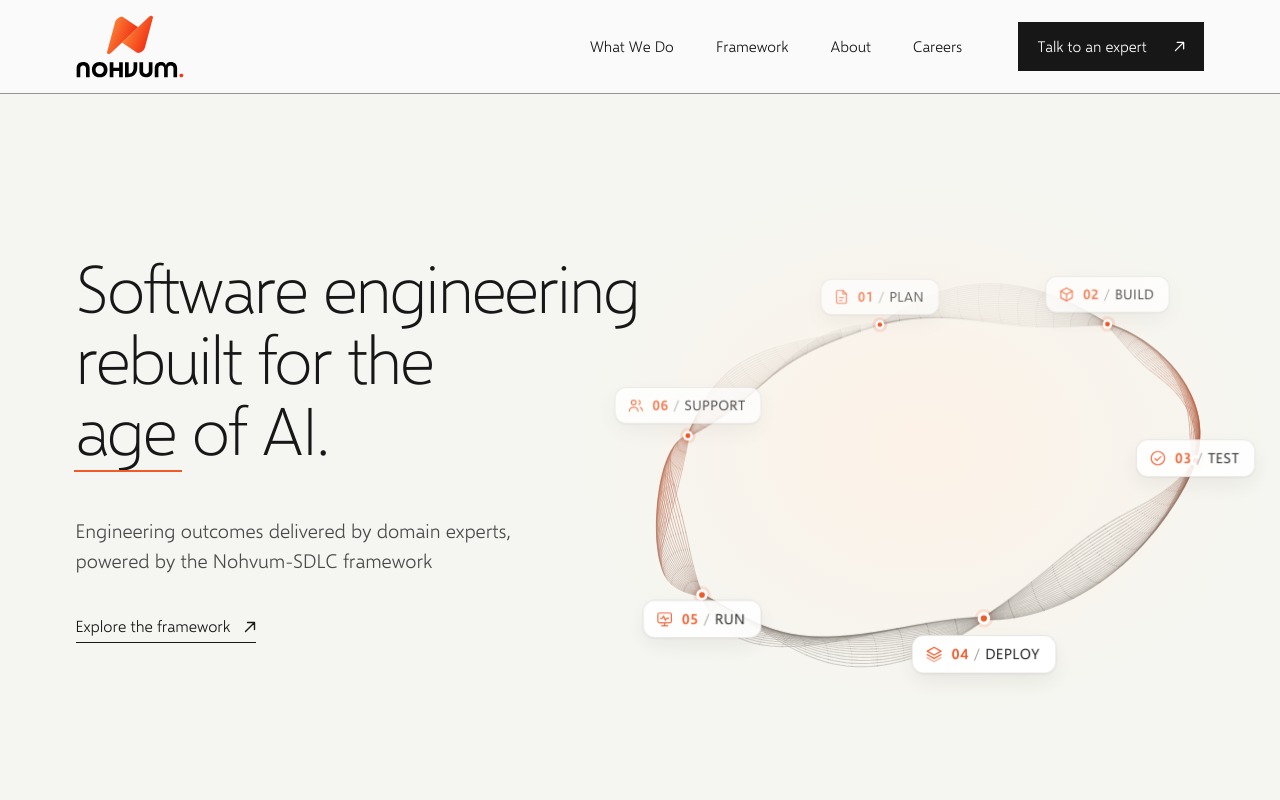
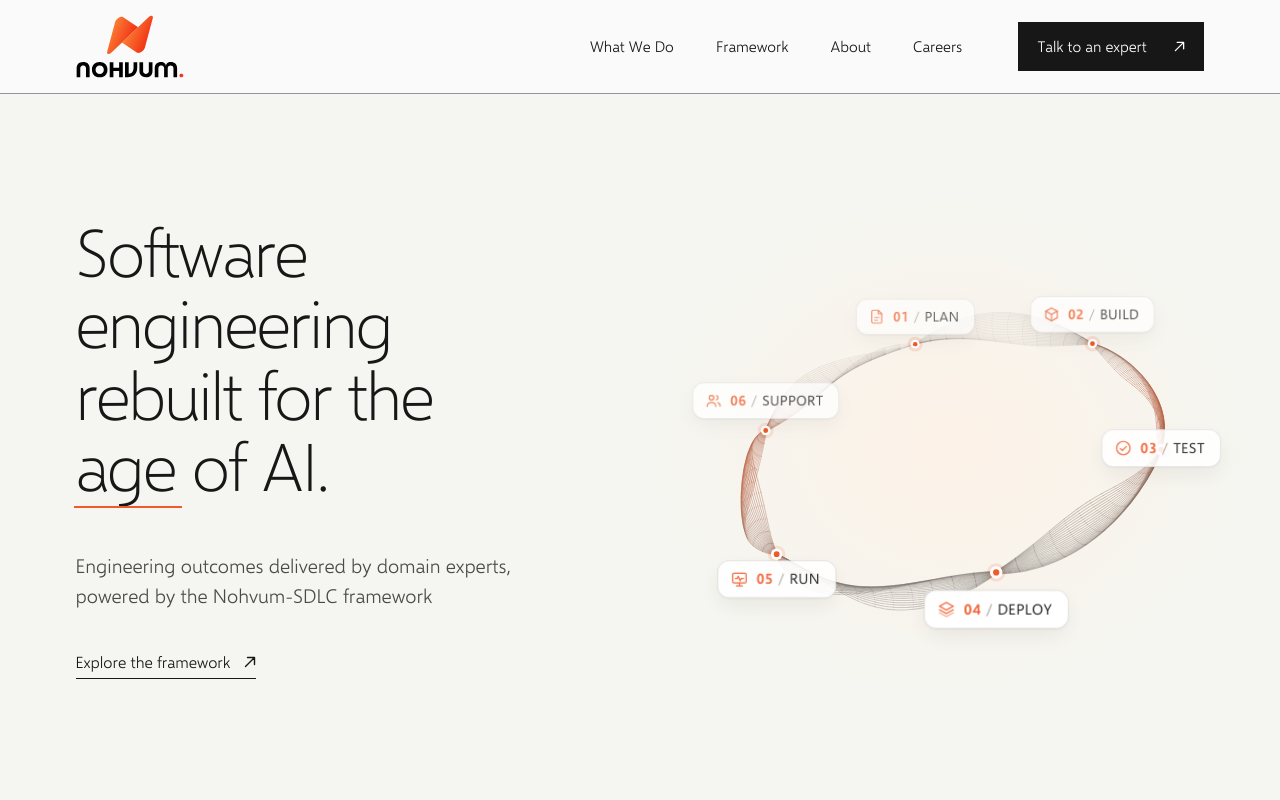
Before and after one commit to Nohvum/website, a plain HTML site: page index.html in a window 1280 px wide. Shown: the top 800 px of the page. Drawn offline with Linux system fonts and the light colour scheme.

Commit message:
Scale the home ring with the window inside a centred hero frame
The hero now sits in its own centred frame (up to 1676px) so the left and
right margins match at every width. The copy column is capped at 680px;
the ring fills the rest and grows up to the framework page ring's largest
size (maxScale 407), right-aligned so the ribbon meets the frame edge.

```diff
--- a/assets/css/home.css
+++ b/assets/css/home.css
@@ -8,20 +8,31 @@
   display: flex; flex-direction: column; justify-content: center;
   padding-block: var(--hero-pad); overflow: hidden;
 }
-.hero__grid { display: grid; grid-template-columns: minmax(0, 610px) minmax(0, 1fr); gap: 0; align-items: center; }
-.hero__copy { position: relative; z-index: 1; }
+/* The hero sits in its own centred frame (equal margins left and right at every width), wider than the page
+   container so the ring can reach the framework page ring's size. Copy on the left, capped (heading tops out at
+   --fs-display's 4.2rem, column at 680px); the ring takes the rest. The frame max is that 680px plus the
+   width the ring needs at its maxScale (407px × its 2.22 outline width + 152px for the labels), less the
+   60px the ring's box reaches into the right margin. */
+.hero__grid {
+  display: grid; grid-template-columns: min(50%, 680px) minmax(0, 1fr); gap: 0; align-items: center;
+  width: min(100% - 2 * var(--gutter), 1676px);
+}
+.hero__copy { position: relative; z-index: 1; max-width: 610px; margin-right: clamp(16px, 2vw, 32px); }
 .hero__u { position: relative; display: inline-block; }
 .hero__u::after { content: ""; position: absolute; left: -2px; right: -6px; bottom: -0.12em; height: 2px; background: var(--orange); transform-origin: left; }
 .js-motion .hero__u::after { animation: hero-underline 700ms var(--ease-out) 250ms both; }
 @keyframes hero-underline { from { transform: scaleX(0); } to { transform: scaleX(1); } }
 .hero__lead { margin-top: clamp(32px, 4vw, 52px); font-size: clamp(1.05rem, 1rem + 0.3vw, 1.22rem); line-height: 1.55; color: var(--text-2); }
 .hero__copy .link-arrow { margin-top: clamp(28px, 3vw, 44px); }
-.hero__art { position: relative; margin: 0 calc(var(--gutter) * -1) 0 -120px; }
-.hero__art .ring { height: clamp(420px, min(44vw, 100svh - var(--header-h) - 1px - 2 * var(--hero-pad)), 620px); background: radial-gradient(closest-side at 50% 50%, rgba(253, 241, 230, 0.9), rgba(253, 241, 230, 0)); }
+/* the ring keeps 76px clear for its labels; pull the box into the margin so the ribbon itself, not that
+   clearance, meets the frame's right edge (labels may pass it briefly as they turn) */
+.hero__art { position: relative; margin-right: calc(-1 * min(60px, var(--gutter) * 0.75)); }
+.hero__art .ring { height: clamp(380px, min(40vw, 100svh - var(--header-h) - 1px - 2 * var(--hero-pad)), 880px); background: radial-gradient(closest-side at 50% 50%, rgba(253, 241, 230, 0.9), rgba(253, 241, 230, 0)); }
 .hero__art .ring__pills { list-style: none; margin: 0; padding: 0; }
 @media (max-width: 899px) {
-  .hero__grid { grid-template-columns: 1fr; }
-  .hero__art { margin: 8px calc(var(--gutter) * -1) 0; }
+  .hero__grid { grid-template-columns: 1fr; width: min(100% - 2 * var(--gutter), var(--container)); }
+  .hero__copy { max-width: none; margin-right: 0; }
+  .hero__art { margin: 8px calc(var(--gutter) * -1) 0; }  /* phones: the ring runs edge to edge */
   .hero__art .ring { height: clamp(340px, 80vw, 520px); }
 }
 
--- a/assets/js/home.js
+++ b/assets/js/home.js
@@ -11,7 +11,9 @@
   /* ---------- Hero ring: the framework ring in overview mode, oriented like the original hero art ---------- */
   var homeRing = document.querySelector("[data-home-ring]");
   if (homeRing && window.NohvumRing) {
-    window.NohvumRing.create(homeRing, { mode: "overview", elevation: 34, roll: -13, restYaw: -0.75, fill: 0.62, pad: 64, thickness: 1.15, spin: 0.08 });
+    window.NohvumRing.create(homeRing, { mode: "overview", elevation: 34, roll: -13, restYaw: -0.75, thickness: 1.15, spin: 0.08,
+      // the framework page ring's largest settled size: 0.82 × its 460px max height × 1.08 focus scale
+      maxScale: 407, align: "end" });
   }
 
   /* ---------- Governed loop: model → stages with their approval checks → return path ---------- */
--- a/assets/js/ring.js
+++ b/assets/js/ring.js
@@ -4,8 +4,10 @@
      connector drops from it to the stage detail section below.
    - mode "overview" (home): no selection. The ring sits at a fixed elevation and in-plane roll and turns at a
      steady rate about its own axis (no pointer or drag influence); each stage is a link.
+     In overview the ring is scaled to fill its box (less room for the labels), up to maxScale.
    API: window.NohvumRing.create(root, { mode, initial, name(i), onChange(i), elevation, roll, restYaw, fill, pad,
-        thickness (ribbon width multiplier), spin (overview turn rate, rad/s) })
+        thickness (ribbon width multiplier), spin (overview turn rate, rad/s), maxScale (overview, px),
+        align ("end" right-aligns the overview ring in its box) })
         → { select(i, opts), active() } */
 (function () {
   "use strict";
@@ -20,6 +22,7 @@
     var REST = opts.restYaw || 0;
     var FILL = opts.fill || 0.82;
     var THICK = opts.thickness || 1;
+    var SMAX = opts.maxScale || 520;
     var animate = Motion.animate, motionValue = Motion.motionValue, frame = Motion.frame,
         hover = Motion.hover, press = Motion.press, stagger = Motion.stagger;
 
@@ -86,10 +89,35 @@
     var F = 5, K = 22, M = 288, CH = 4;
     var W = 0, H = 0, dpr = 1, compact = false, DROP = 84;
     var G = { nx: new Float32Array(N), ny: new Float32Array(N) };
+    // overview fit: the ring's on-screen outline doesn't change as it turns (a circle under yaw), so its
+    // bounding box at unit scale is measured once; the ring is then scaled and centred to fill the box,
+    // leaving room for the labels that sit on the nodes.
+    var BOX = null, FIT = { S: 0, cx: 0, cy: 0 };
+    function fit() {
+      var E = (opts.elevation || 40) * DEG, P = { ce: Math.cos(E), se: Math.sin(E), S: 1 };
+      var x0 = Infinity, x1 = -Infinity, y0 = Infinity, y1 = -Infinity, rw = 0.085 * THICK;
+      for (var a = 0; a < 360; a++) {
+        var te = a * DEG;
+        for (var o = -1; o <= 1; o += 2) {   // both ribbon edges at their widest
+          var q = project(Math.cos(te) * (1 + o * rw), o * rw, Math.sin(te) * (1 + o * rw), P, 0, 0);
+          x0 = Math.min(x0, q[0]); x1 = Math.max(x1, q[0]); y0 = Math.min(y0, q[1]); y1 = Math.max(y1, q[1]);
+        }
+      }
+      BOX = { x0: x0, x1: x1, y0: y0, y1: y1 };
+    }
+    function layoutOverview() {
+      if (!BOX) fit();
+      var padX = compact ? 34 : (opts.pad != null ? opts.pad : 76), padY = compact ? 40 : 56;
+      var S = Math.min((W - 2 * padX) / (BOX.x1 - BOX.x0), (H - 2 * padY) / (BOX.y1 - BOX.y0), SMAX);
+      S = Math.max(90, S);
+      // align "end": hug the right edge when the box is wider than the ring needs (e.g. at maxScale)
+      FIT.S = S; FIT.cx = opts.align === "end" ? W - padX - S * BOX.x1 : W / 2 - S * (BOX.x0 + BOX.x1) / 2; FIT.cy = H / 2 - S * (BOX.y0 + BOX.y1) / 2;
+    }
     function params(s) {
       var E = (overview ? (opts.elevation || 40) : lerp(23, 15, s)) * DEG;
+      if (overview) return { ce: Math.cos(E), se: Math.sin(E), S: FIT.S, wave: 0, rw: 0.085 * THICK };
       var pad = opts.pad != null ? opts.pad : 104;
-      var baseS = Math.max(90, Math.min((W / 2 - (compact ? 30 : pad)) / 1.08, H * FILL, overview ? 520 : 440));
+      var baseS = Math.max(90, Math.min((W / 2 - (compact ? 30 : pad)) / 1.08, H * FILL, 440));
       return { ce: Math.cos(E), se: Math.sin(E), S: baseS * lerp(1, 1.08, s), wave: 0.14 * s, rw: lerp(0.085, 0.125, s) * THICK };
     }
     var Q = [0, 0, 0, 0];
@@ -110,7 +138,8 @@
       var r = root.getBoundingClientRect();
       W = r.width; H = r.height; dpr = Math.min(2, window.devicePixelRatio || 1);
       cv.width = Math.round(W * dpr); cv.height = Math.round(H * dpr);
-      compact = W < 620; root.classList.toggle("is-compact", compact);
+      compact = W < (overview ? 500 : 620); root.classList.toggle("is-compact", compact);
+      if (overview) layoutOverview();
       if (!visible || reduced) draw();
     }
 
@@ -149,7 +178,7 @@
       var i, th, te, q;
       for (i = 0; i < N; i++) hv[i] = hoverAmt[i].get();
       var P = params(s);
-      var cx = W / 2, cy = lerp(H * 0.5, selectedCy(), s);
+      var cx = overview ? FIT.cx : W / 2, cy = overview ? FIT.cy : lerp(H * 0.5, selectedCy(), s);
       ctx.setTransform(dpr, 0, 0, dpr, 0, 0);
       ctx.clearRect(0, 0, W, H);
 
```
Also changed, not shown: 1 other file.
